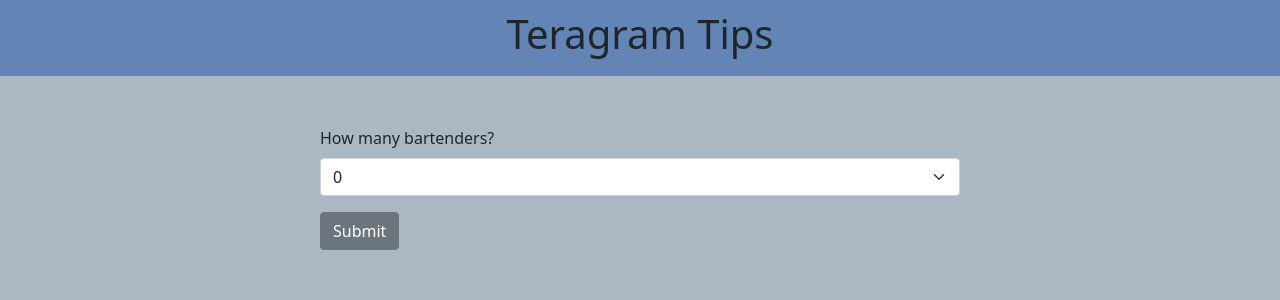
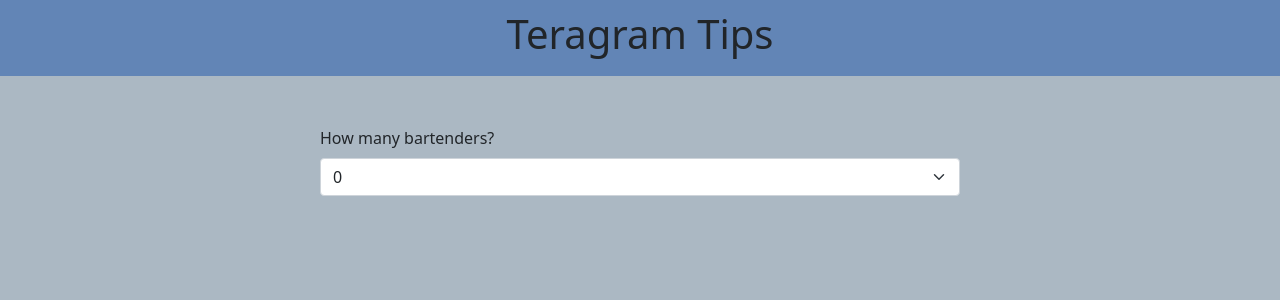
Before and after one commit to afrochef22/tipzee, a React (Create React App) app: page / in a window 1280 px wide. Shown: the top 300 px of the page. Built offline with nearby package versions, Linux system fonts and the light colour scheme.

Commit message:
a bit of refactoring

```diff
--- a/src/App.js
+++ b/src/App.js
@@ -7,39 +7,41 @@ const App = () => {
 		totalTipsCollected: 0,
 		totalTipsAfterBarbackTipOut: 0,
 		barBackTips: 0,
+		bartenderPosition: [
+			{ bar: "Bartender 1 Tips" },
+			{ bar: "Bartender 2 Tips" },
+			{ bar: "Bartender 3 Tips" },
+			{ bar: "Bartender 4 Tips" },
+			{ bar: "Bartender 5 Tips" },
+			{ bar: "Bartender 6 Tips" },
+			{ bar: "Bartender 7 Tips" },
+			{ bar: "Bartender 8 Tips" },
+			{ bar: "Bartender 9 Tips" },
+			{ bar: "Bartender 10 Tips" },
+		],
 		bartenderTips: [
-			{ bar1: 0 },
-			{ bar2: 0 },
-			{ bar3: 0 },
-			{ bar4: 0 },
-			{ bar5: 0 },
-			{ bar6: 0 },
-			{ bar7: 0 },
-			{ bar8: 0 },
-			{ bar9: 0 },
-			{ bar10: 0 },
+			{ bar: 0 },
+			{ bar: 0 },
+			{ bar: 0 },
+			{ bar: 0 },
+			{ bar: 0 },
+			{ bar: 0 },
+			{ bar: 0 },
+			{ bar: 0 },
+			{ bar: 0 },
+			{ bar: 0 },
 		],
 	};
-
+	const [totalTipsCollected, setTotalTipsCollected] = useState(0);
 	const submitHandler = (inputedTips) => {
-		console.log(inputedTips);
 		enteredTips.totalTipsCollected = inputedTips;
-	};
-
-	const addTipsHandler = (enteredTips) => {
-		console.log("form app.js");
-		console.log(enteredTips);
 	};
 
 	{
 		return (
 			<React.Fragment>
 				<Header />
-				<TipsForm
-					onAddTips={addTipsHandler}
-					tips={enteredTips}
-					totalTips={submitHandler}
-				/>
+				<TipsForm tips={enteredTips} totalTips={submitHandler} />
 			</React.Fragment>
 		);
 	}
--- a/src/components/TipForm.js
+++ b/src/components/TipForm.js
@@ -5,78 +5,49 @@ import "../index.css";
 import "bootstrap/dist/css/bootstrap.min.css";
 
 const TipsForm = (props) => {
-	const [numberOfBartnders, setNumberOfBartenders] = useState(0);
+	const [numberOfBartenders, setNumberOfBartenders] = useState(0);
+	const [totalTipsCollected, setTotalTipsCollected] = useState(0);
 
 	const numberOfBartendersHandler = (e) => {
-		console.log(e);
-		setNumberOfBartenders(e);
+		setNumberOfBartenders(e.target.value);
 	};
 
-	const [bar1_Tips, setBar1_Tip] = useState("");
-	const [bar2_Tips, setBar2_Tip] = useState("");
-	const [bar3_Tips, setBar3_Tip] = useState("");
-	const [bar4_Tips, setBar4_Tip] = useState("");
-	const [bar5_Tips, setBar5_Tip] = useState("");
-	const [bar6_Tips, setBar6_Tip] = useState("");
-	const [bar7_Tips, setBar7_Tip] = useState("");
-	const [bar8_Tips, setBar8_Tip] = useState("");
-	const [bar9_Tips, setBar9_Tip] = useState("");
-	const [bar10_Tips, setBar10_Tip] = useState("");
-
-	const bar1_TipHandler = (event) => {
-		setBar1_Tip(event.target.value);
-	};
-	const bar2_TipHandler = (event) => {
-		setBar2_Tip(event.target.value);
-	};
-	const bar3_TipHandler = (event) => {
-		setBar3_Tip(event.target.value);
-	};
-	const bar4_TipHandler = (event) => {
-		setBar4_Tip(event.target.value);
-	};
-	const bar5_TipHandler = (event) => {
-		setBar5_Tip(event.target.value);
-	};
-	const bar6_TipHandler = (event) => {
-		setBar6_Tip(event.target.value);
-	};
-	const bar7_TipHandler = (event) => {
-		setBar7_Tip(event.target.value);
-	};
-	const bar8_TipHandler = (event) => {
-		setBar8_Tip(event.target.value);
-	};
-	const bar9_TipHandler = (event) => {
-		setBar9_Tip(event.target.value);
-	};
-	const bar10_TipHandler = (event) => {
-		setBar10_Tip(event.target.value);
+	const backBtnHandler = (e) => {
+		setNumberOfBartenders(0);
+		setTotalTipsCollected(0);
 	};
 
-	const tipSum =
-		Number(bar1_Tips) +
-		Number(bar2_Tips) +
-		Number(bar3_Tips) +
-		Number(bar4_Tips) +
-		Number(bar5_Tips) +
-		Number(bar6_Tips) +
-		Number(bar7_Tips) +
-		Number(bar8_Tips) +
-		Number(bar9_Tips) +
-		Number(bar10_Tips);
+	const barTips = props.tips.bartenderTips;
 
-	const submitHandler = () => {
-		props.totalTips(tipSum);
+	const submitHandler = (e) => {
+		e.preventDefault();
+		const list = barTips.map((post) => post.bar);
+		const sum = list.reduce((x, y) => x + y);
+		setTotalTipsCollected(sum);
+		props.totalTips(sum);
+	};
+	const tipsArray = [];
+	const barTipHandler = (e) => {
+		let value = e.target.value;
+		for (let i = -1; i < e.target.id; i++) {
+			if ((i = e.target.id)) {
+				props.tips.bartenderTips[i].bar = Number(value);
+			}
+		}
 	};
 
 	return (
 		<div className="bg1 height100">
-			{numberOfBartnders === 0 ? (
-				<Form className="row-content">
+			{numberOfBartenders < 1 ? (
+				<Form className="row-content" onSubmit={submitHandler}>
 					<FormGroup sm={4}>
 						<Label for="exampleSelect">How many bartenders?</Label>
-						<Input id="exampleSelect" name="select" type="select">
+						<Input
+							id="exampleSelect"
+							name="select"
+							type="select"
+							onChange={numberOfBartendersHandler}
+						>
 							<option>0</option>
 							<option>1</option>
 							<option>2</option>
@@ -90,50 +61,58 @@ const TipsForm = (props) => {
 							<option>10</option>
 						</Input>
 					</FormGroup>
-					<Button onClick={numberOfBartendersHandler}>Submit</Button>
 				</Form>
 			) : (
 				<Form className="row-content">
-					<FormGroup row>
-						<Label htmlFor="bar1Tips" sm={4}>
-							Bartender 1 Tips
-						</Label>
+					{props.tips.bartenderPosition
+						.slice(0, numberOfBartenders)
+						.map((bartender, i) => (
+							<FormGroup row key={i}>
+								<Label sm={4}>{bartender.bar}</Label>
 
 								<Col sm={8}>
 									<Input
-								id="bar1Tips"
+										id={i}
 										name="bar1TipTotal"
 										type="number"
-								onChange={bar1_TipHandler}
+										onChange={barTipHandler}
 									/>
 								</Col>
 							</FormGroup>
+						))}
 
 					<FormGroup row>
-						<Label htmlFor="bar2Tips" sm={4}>
-							Bartender 2 Tips
-						</Label>
-
+						<Label sm={4}>Tips Collected</Label>
 						<Col sm={8}>
 							<Input
-								id="bar2Tips"
-								name="bar2TipTotal"
-								type="number"
-								onChange={bar2_TipHandler}
+								value={totalTipsCollected}
+								id="tipTotal"
+								name="tipTotal"
+								readOnly
 							/>
 						</Col>
 					</FormGroup>
 
 					<FormGroup>
-						<Col className="btn-center">
+						<div m={8} className="btn-center">
+							<Button
+								sm="true"
+								onClick={backBtnHandler}
+								className="button-block bg2"
+								size="lg"
+								type="submit"
+							>
+								Back
+							</Button>
 							<Button
 								onClick={submitHandler}
 								className="button-block bg2"
 								size="lg"
+								type="submit"
 							>
 								Submit
 							</Button>
-						</Col>
+						</div>
 					</FormGroup>
 				</Form>
 			)}
```
Lines whose indentation alone changed are shown as unchanged.
